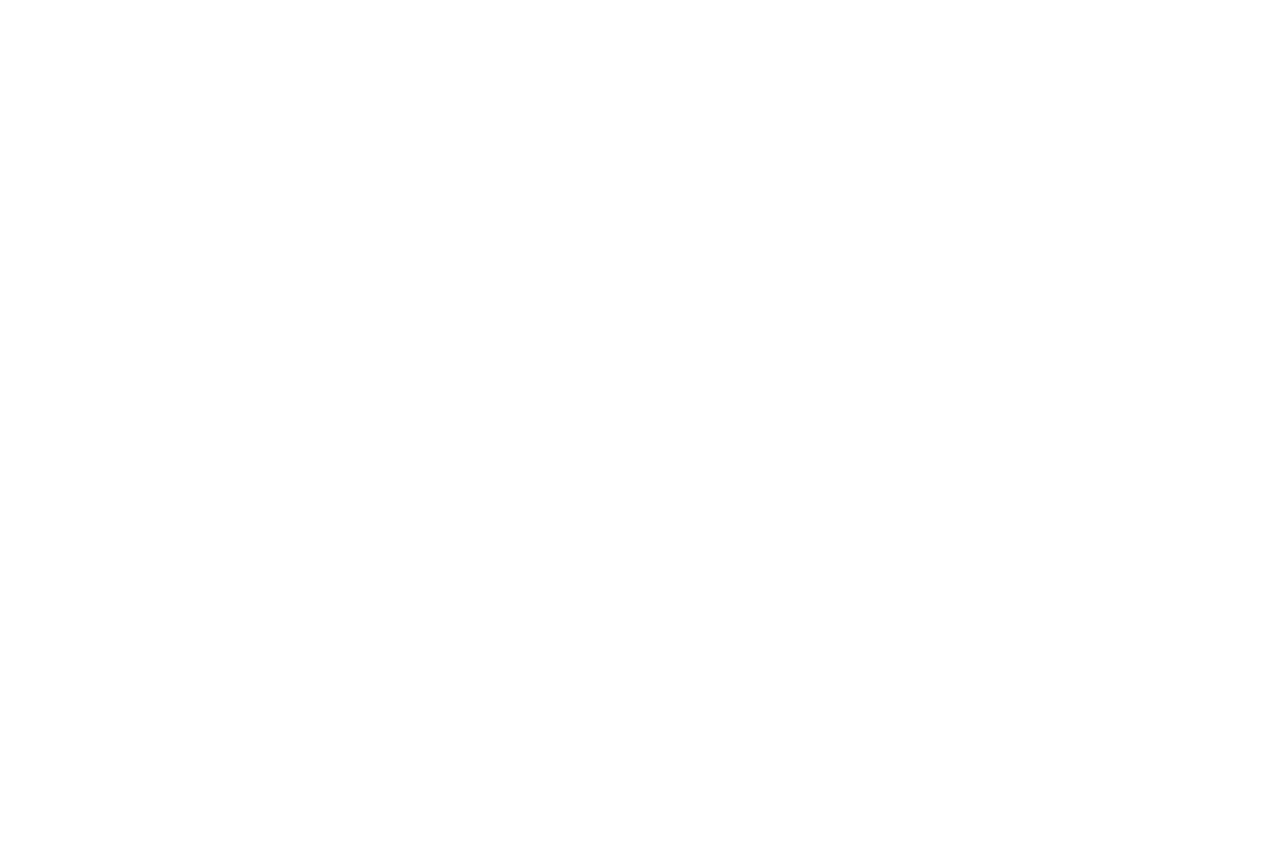
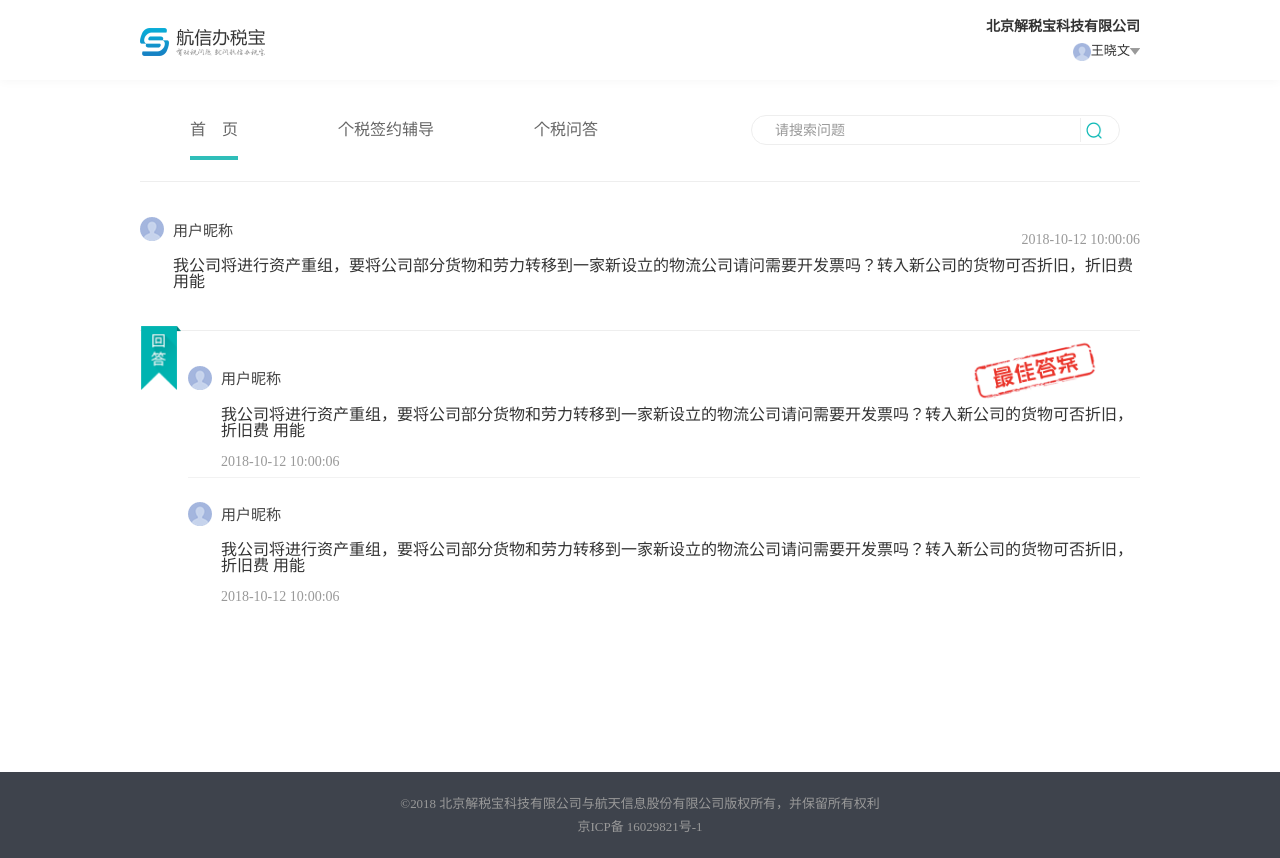
Before and after one commit to yanwenyy/gssq_pc, a Vue app: page /#/taxQADetail in a window 1280 px wide. Before the commit the page ends 800 px from the top, so only its background shows below. Built offline with nearby package versions, Linux system fonts and the light colour scheme.

Commit message:
个税问答详情，修改个税问答li高度

```diff
--- /dev/null
+++ b/src/components/page/taxQADetail.vue
@@ -0,0 +1,128 @@
+<template>
+  <div class='container'>
+    <ul class="gswd-ul">
+      <li class="gswd_list">
+        <img src="../../../static/img/user-img.png" alt="">
+        <div class="inline-block">
+          <div class="gswd-user">
+            <span>用户昵称</span>
+            <span>2018-10-12 10:00:06</span>
+          </div>
+          <div>
+            我公司将进行资产重组，要将公司部分货物和劳力转移到一家新设立的物流公司请问需要开发票吗？转入新公司的货物可否折旧，折旧费 用能
+          </div>
+        </div>
+      </li>
+    </ul>
+    <div class="anwser-icon">
+      <img src="../../../static/img/anwser-icon.png"/>
+    </div>
+    <ul class="gswd-ul">
+      <li class="gswd_list">
+        <img src="../../../static/img/user-img.png" alt="">
+        <div class="inline-block">
+          <div class="gswd-user">
+            <span>用户昵称</span>
+          </div>
+          <img src="../../../static/img/best-anwser-icon.png" class="best-anwser">
+          <div>
+            我公司将进行资产重组，要将公司部分货物和劳力转移到一家新设立的物流公司请问需要开发票吗？转入新公司的货物可否折旧，折旧费 用能
+          </div>
+          <div class="gswd-user">
+            <span>2018-10-12 10:00:06</span>
+          </div>
+        </div>
+      </li>
+      <li class="gswd_list">
+        <img src="../../../static/img/user-img.png" alt="">
+        <div class="inline-block">
+          <div class="gswd-user">
+            <span>用户昵称</span>
+          </div>
+          <div>
+            我公司将进行资产重组，要将公司部分货物和劳力转移到一家新设立的物流公司请问需要开发票吗？转入新公司的货物可否折旧，折旧费 用能
+          </div>
+          <div class="gswd-user">
+            <span>2018-10-12 10:00:06</span>
+          </div>
+        </div>
+      </li>
+    </ul>
+  </div>
+</template>
+
+<script>
+    export default {
+
+    }
+</script>
+
+<style scoped>
+  .anwser-icon{
+    position: absolute;
+    width: 2.8rem;
+  }
+  .anwser-icon img{
+    position: relative;
+    top: -0.3rem;
+    left: -0.2rem;
+    width: 100%;
+  }
+  .gswd-ul{
+    margin-top: 1.31rem;
+    border-top: #EEEEEE 1px solid;
+    padding-left: 3rem;
+    margin-bottom: 10rem;
+  }
+  .gswd-ul:nth-child(1){
+    padding-left: 0;
+    margin-bottom: 2rem;
+  }
+   .gswd_list:nth-child(1){
+    padding-top: 2.2rem;
+  }
+  .gswd_list{
+    font-size: 1rem;
+    color:#333;
+    display: flex;
+    justify-content: space-between;
+    padding:0.5rem 0 ;
+    padding-top: 1.5rem;
+    position: relative;
+  }
+  .gswd_list:not(:last-child){
+    border-bottom: 1px solid rgba(242,242,242,1);;
+  }
+  .gswd_list>img:nth-child(1){
+    width:1.5rem;
+    height:1.5rem;
+    vertical-align: top;
+    margin-right: 0.56rem;
+  }
+  .gswd_list>div{
+    word-break: break-all;
+  }
+  .gswd-user{
+    color: #999;
+    font-size: 0.875rem;
+    display: flex;
+    justify-content: space-between;
+    margin-bottom: 0.875rem;
+  }
+  .gswd_list .gswd-user:nth-child(1)>span:nth-child(1){
+    font-size: 0.94rem;
+    color:#444;
+    margin-top: -0.6rem;
+    margin-bottom: 1.2rem;
+  }
+  .gswd_list .gswd-user{
+    margin-top: 1rem;
+    margin-bottom: 0;
+  }
+  .best-anwser{
+    position: absolute;
+    right: 2.5rem;
+    width: 8rem;
+    top: 0.5rem;
+  }
+</style>
--- a/src/components/page/taxQuestionsAnswers.vue
+++ b/src/components/page/taxQuestionsAnswers.vue
@@ -4,7 +4,7 @@
       <img src="../../../static/img/banner-gswd.png" alt="">
     </div>
     <ul class="gswd-ul">
-      <li class="gswd_list" v-for="item in 10">
+      <li class="gswd_list" v-for="item in 10" @click="go_detail()">
         <img src="../../../static/img/user-img.png" alt="">
         <div class="inline-block">
           <div class="gswd-user">
@@ -24,7 +24,12 @@
 
 <script>
     export default {
-        name: "tax-questions-answers"
+      name: "tax-questions-answers",
+      methods:{
+        go_detail:function(id){
+          this.$router.push({ name: 'taxQADetail'})
+        }
+      }
     }
 </script>
 
@@ -37,7 +42,7 @@
     color:#333;
     display: flex;
     justify-content: space-between;
-    padding:0.5rem 0 1.69rem 0;
+    padding:1.69rem 0;
   }
   .gswd_list:not(:last-child){
     border-bottom: 1px solid rgba(242,242,242,1);;
--- a/src/router/index.js
+++ b/src/router/index.js
@@ -3,7 +3,8 @@
 import main from '@/components/main'//主入口页面
 import login from '@/components/login'//登录页
 import home from '@/components/page/home'//首页
-import taxQuestionsAnswers from '@/components/page/taxQuestionsAnswers'//首页
+import taxQuestionsAnswers from '@/components/page/taxQuestionsAnswers'//个税问答(列表)
+import taxQADetail from '@/components/page/taxQADetail'//个税问答(详情)
 
 Vue.use(Router);
 
@@ -17,7 +18,8 @@
       meta: { title: '主入口整体布局' },
       children: [
         { path: '/home', component: home, name: 'home', meta: { title: '首页' } },
-        { path: '/taxQuestionsAnswers', component: taxQuestionsAnswers, name: 'taxQuestionsAnswers', meta: { title: '个税问答' } },
+        { path: '/taxQuestionsAnswers', component: taxQuestionsAnswers, name: 'taxQuestionsAnswers', meta: { title: '个税问答' }},
+        {path: '/taxQADetail', component: taxQADetail, name: 'taxQADetail', meta: { title: '个税问答' }}
       ],
     },
     {
```
Also changed, not shown: static/img/anwser-icon.png (added), static/img/best-anwser-icon.png (added).
